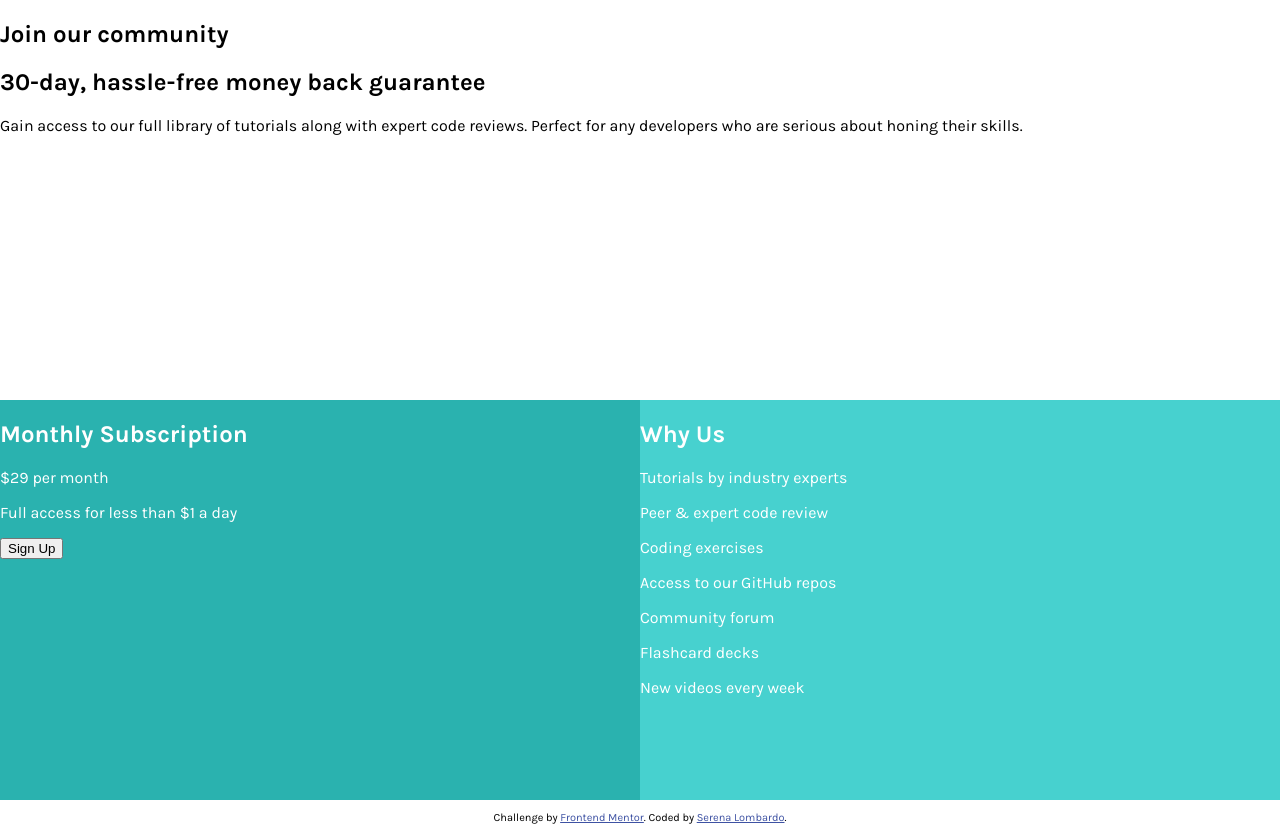
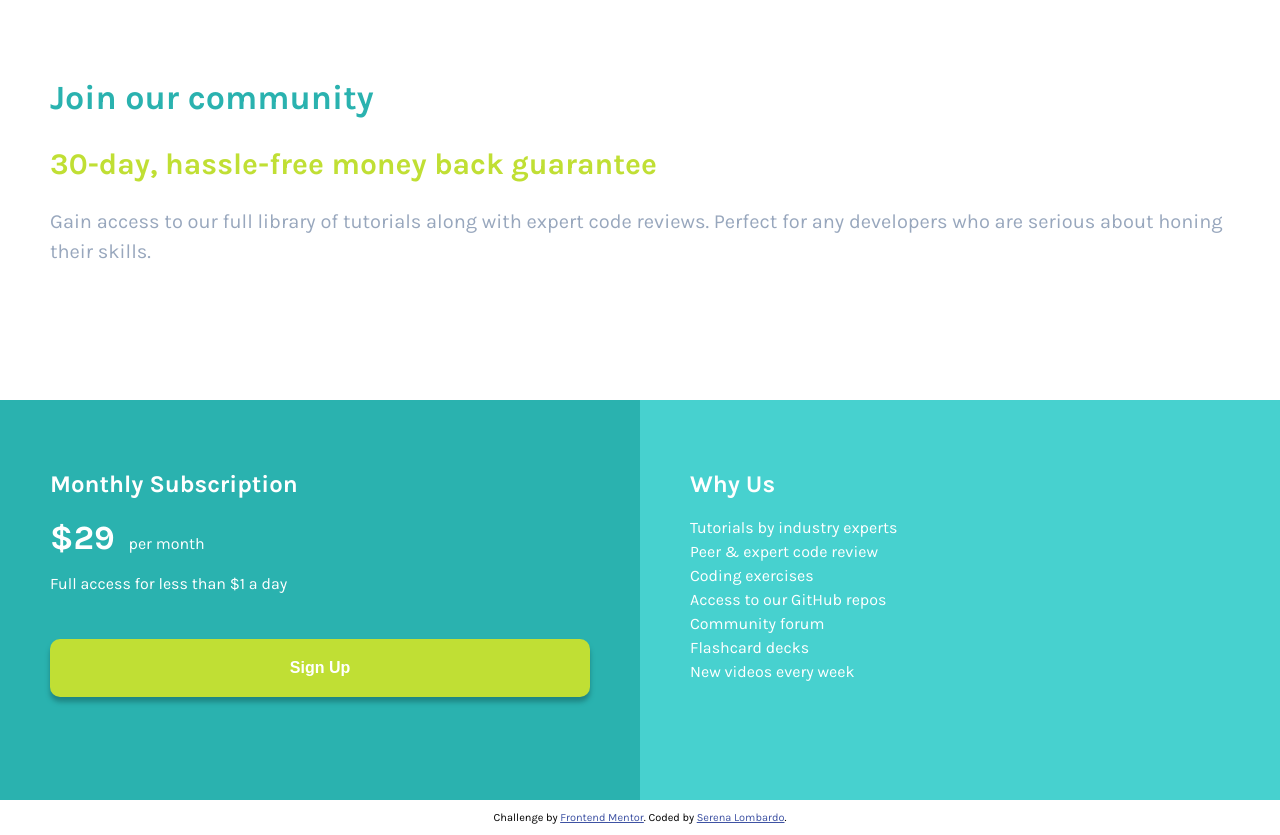
Before and after one commit to RaynaFaye/single-price-grid-component, a plain HTML site: page index.html in a window 1280 px wide. Drawn offline with Linux system fonts and the light colour scheme.

Commit message:
General color scheme setup

```diff
--- a/css/style.css
+++ b/css/style.css
@@ -7,21 +7,65 @@ body {
   grid-template-columns: 1fr 1fr;
   grid-template-rows: 50vh 50vh;
 }
+/* Intro Section */
 .container__intro {
   grid-column: 1 / -1;
   background: #ffffff;
+  margin: 50px;
 }
+.container__intro__title {
+  color: hsl(179, 62%, 43%);
+  font-size: 34px;
+}
+.container__intro__title-two {
+  color: hsl(71, 73%, 54%);
+  font-size: 30px;
+}
+.container__intro__paragraph {
+  color: hsl(217, 22%, 67%);
+  font-size: 20px;
+  line-height: 1.5;
+}
+/* Sign-up section */
 .container__sign-up {
   grid-column: 1;
   grid-row: 2;
   background: hsl(179, 62%, 43%);
   color: #ffffff;
+  padding: 50px;
 }
+.container__sign-up__price {
+  font-size: 34px;
+  font-weight: 700;
+  padding-right: 10px;
+}
+.container__sign-up__button {
+  font-size: 16px;
+  font-weight: 700;
+  background: hsl(71, 73%, 54%);
+  color: #ffffff;
+  border-radius: 10px;
+  border: none;
+  box-shadow: 0 5px 5px hsl(179, 63%, 32%);
+  margin-top: 30px;
+  padding: 20px 30px;
+  width: 100%;
+  cursor: pointer;
+}
+.container__sign-up__button:hover,
+.container__sign-up__button:focus {
+  background: hsl(71, 64%, 36%);
+}
+/* Why us section */
 .container__why-us {
   grid-column: 2;
   grid-row: 2;
   background: hsl(179, 60%, 55%);
   color: #ffffff;
+  padding: 50px;
+}
+.container__why-us__paragraph {
+  margin: 5px 0;
 }
 /* Attribution section */
 .attribution {
--- a/index.html
+++ b/index.html
@@ -14,28 +14,28 @@
   <body>
     <div class="container">
       <section class="container__intro">
-        <h1>Join our community</h1>
-        <h2>30-day, hassle-free money back guarantee</h2>
-        <p>
+        <h1 class="container__intro__title">Join our community</h1>
+        <h2 class="container__intro__title-two">30-day, hassle-free money back guarantee</h2>
+        <p class="container__intro__paragraph">
           Gain access to our full library of tutorials along with expert code reviews. Perfect for any developers who are serious about honing their
           skills.
         </p>
       </section>
       <section class="container__sign-up">
         <h2>Monthly Subscription</h2>
-        <p><span>&dollar;29</span> per month</p>
+        <p><span class="container__sign-up__price">&dollar;29</span> per month</p>
         <p>Full access for less than &dollar;1 a day</p>
-        <button>Sign Up</button>
+        <button class="container__sign-up__button">Sign Up</button>
       </section>
       <section class="container__why-us">
         <h2>Why Us</h2>
-        <p>Tutorials by industry experts</p>
-        <p>Peer &amp; expert code review</p>
-        <p>Coding exercises</p>
-        <p>Access to our GitHub repos</p>
-        <p>Community forum</p>
-        <p>Flashcard decks</p>
-        <p>New videos every week</p>
+        <p class="container__why-us__paragraph">Tutorials by industry experts</p>
+        <p class="container__why-us__paragraph">Peer &amp; expert code review</p>
+        <p class="container__why-us__paragraph">Coding exercises</p>
+        <p class="container__why-us__paragraph">Access to our GitHub repos</p>
+        <p class="container__why-us__paragraph">Community forum</p>
+        <p class="container__why-us__paragraph">Flashcard decks</p>
+        <p class="container__why-us__paragraph">New videos every week</p>
       </section>
     </div>
     <footer>
```
